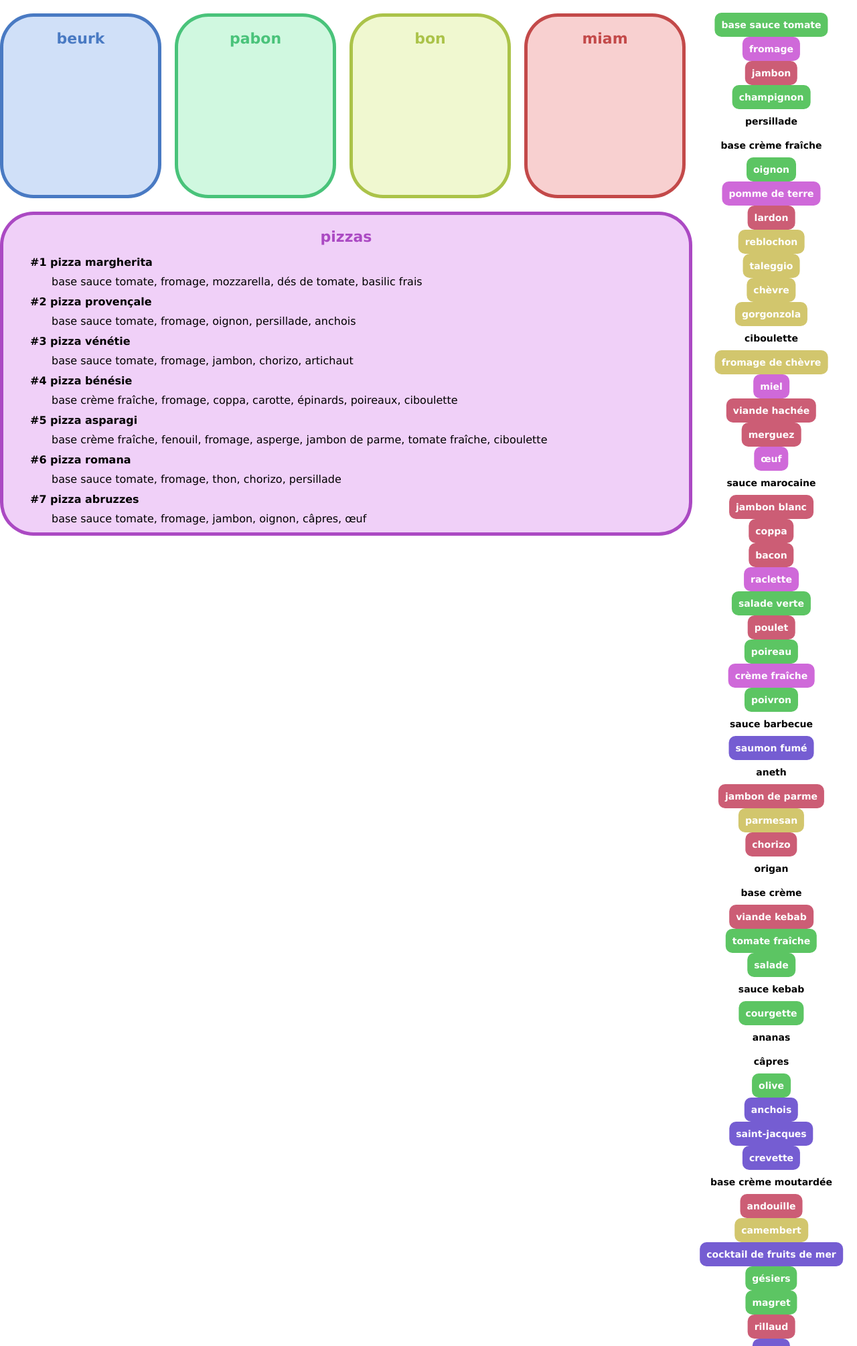
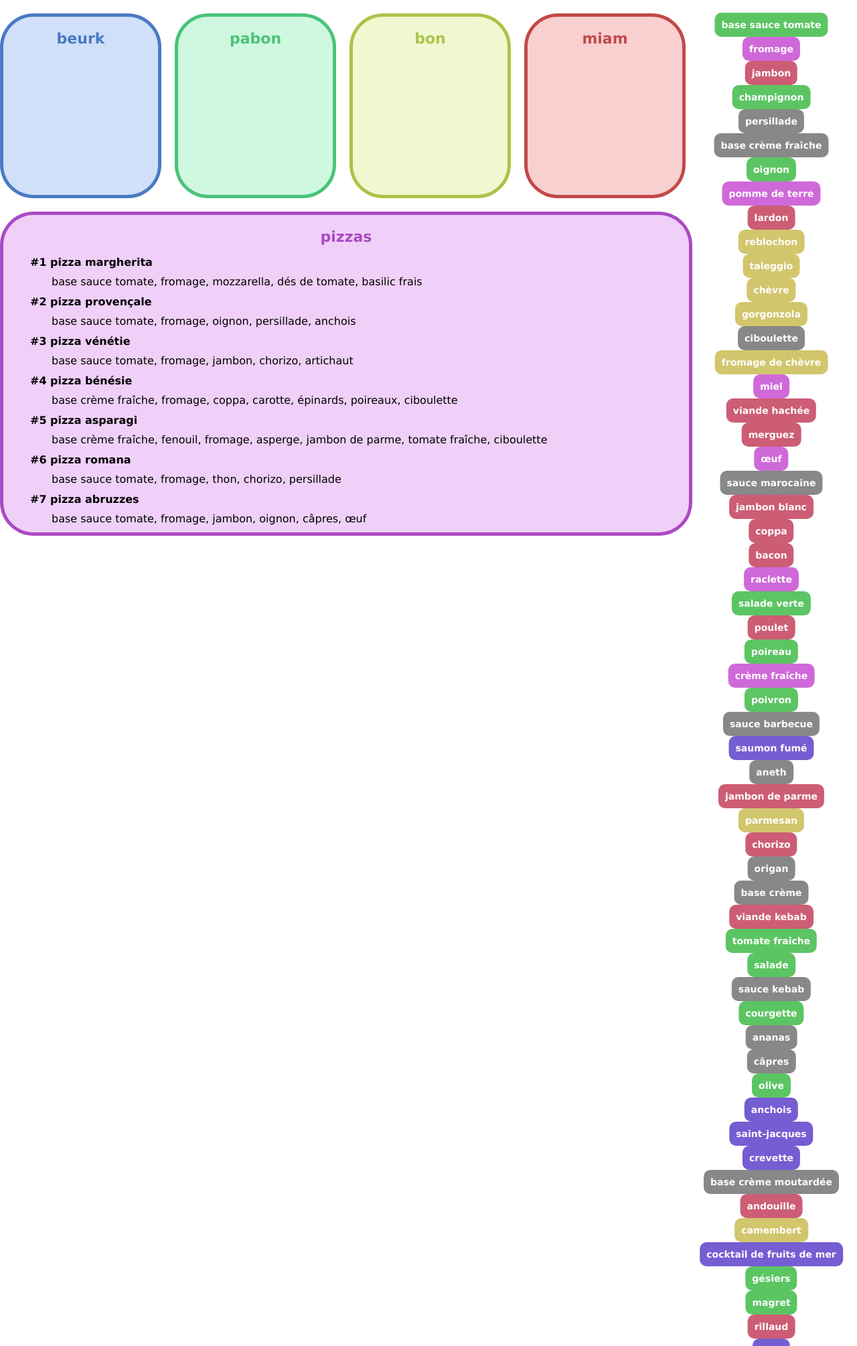
Before and after one commit to inesvar/Ranking-pizzas, a Flask app: page / in a window 1280 px wide. Shown: the top 2010 px of the page at 67% size. Run offline with Flask 3, Linux system fonts and the light colour scheme.

Commit message:
Add tag color for "assaisonnement"

```diff
--- a/static/style.css
+++ b/static/style.css
@@ -159,7 +159,7 @@ body {
     color: #ffffff;
 }
 
-.pizza {
-    background-color: #a19f96;
+.assaisonnement {
+    background-color: #888888;
     color: #ffffff;
 }
```
